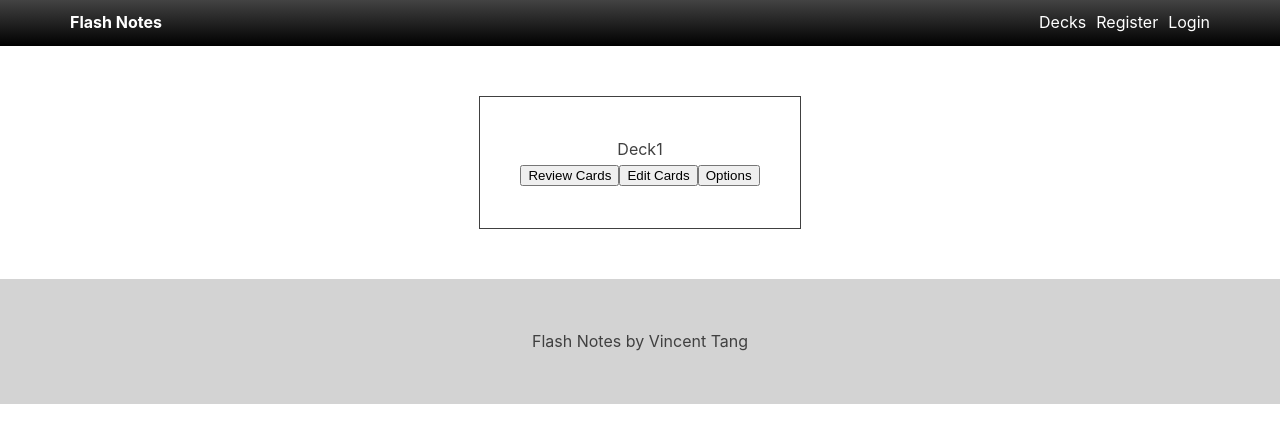
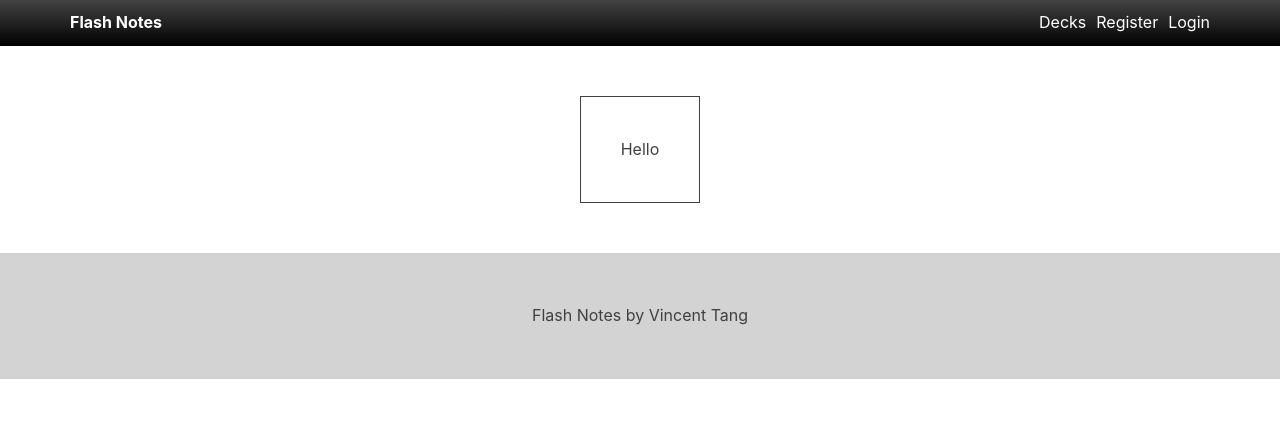
Before and after one commit to vincentntang/flashnotes-react, a React (Create React App) app in the folder frontend/: page /deck/Deck1 in a window 1280 px wide. Both pictures are taken after a click on the button "Review Cards". Shown: the top 442 px of the page. Built offline with nearby package versions, Linux system fonts and the light colour scheme.

Commit message:
Deck Toggle Logic

```diff
--- a/frontend/src/components/deck/Deck.js
+++ b/frontend/src/components/deck/Deck.js
@@ -14,27 +14,39 @@ const DeckBody = styled.div`
 `;
 
 export default class Deck extends Component {
+  state = {
+    cards: [], //must be defined as render func runs right away
+    decks: [],
+    toggled: false
+  };
   componentDidMount() {
     setTimeout(() => {
       this.setState({ cards: MainData.cards, decks: MainData.decks });
     }, 2000);
   }
-  state = {
-    cards: [], //must be defined as render func runs right away
-    decks: []
+  onReviewCards = () => {
+    this.setState({ toggled: !this.state.toggled });
   };
 
   render() {
+    let deckContent = "";
+    let { toggled } = this.state;
+
+    if (toggled) {
+      deckContent = <div>Hello</div>;
+    } else {
+      deckContent = (
+        <div>
+          <div> {this.props.match.params.handle}</div>
+          <button onClick={this.onReviewCards}>Review Cards</button>
+          <button>Edit Cards</button>
+          <button>Options</button>
+        </div>
+      );
+    }
     return (
       <DeckStyles>
-        <DeckBody>
-          <div>
-            <div> {this.props.match.params.handle}</div>
-            <button>Review Cards</button>
-            <button>Edit Cards</button>
-            <button>Options</button>
-          </div>
-        </DeckBody>
+        <DeckBody>{deckContent}</DeckBody>
       </DeckStyles>
     );
   }
```
